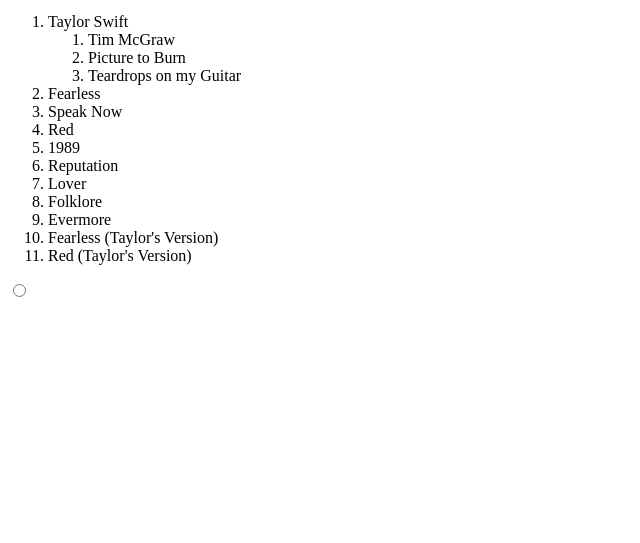
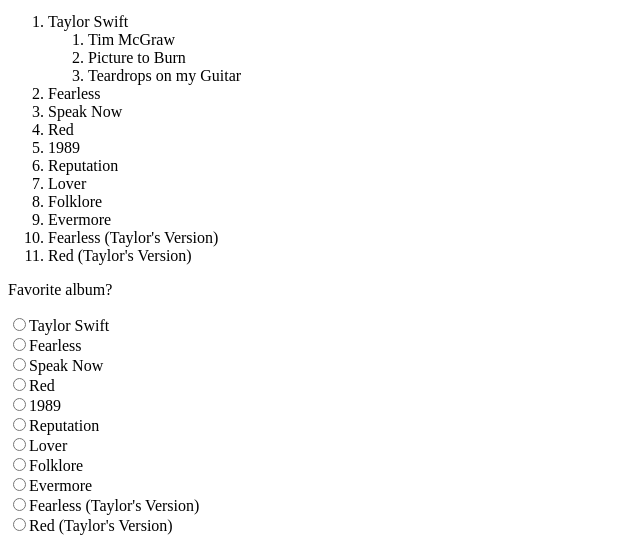
Before and after one commit to Reni1307/Reni1307.github.io, a plain HTML site: page index.html in a window 1280 px wide. Shown: the part 403-946 px from the top of the page, without its empty margins (0-640 px from the left). Before the commit the page ends 800 px from the top, so only its background shows below. Drawn offline with Linux system fonts and the light colour scheme.

Commit message:
Update index.html

```diff
--- a/index.html
+++ b/index.html
@@ -1,5 +1,5 @@
 <h1 style="color: blue;">Taylor Swift Discography Poll</h1>
-<a href="#"><img src="https://eaglenationonline.com/wp-content/uploads/2021/03/Untitled-design.png" alt="Taylor Swift name and album collage"></a>
+<a href="https://eaglenationonline.com/wp-content/uploads/2021/03/Untitled-design.png"><img src="https://eaglenationonline.com/wp-content/uploads/2021/03/Untitled-design.png" alt="Taylor Swift name and album collage"></a>
 <main>
 <div>
 <p>Albums:</p>
@@ -22,5 +22,16 @@
 <li>Red (Taylor's Version)</li>
 </ol>
 </p>
-<label><input type="radio" name=""
+<p>Favorite album?</p>
+<label><input type="radio" name="taylorswift-fearless-speaknow-red-1989-reputation-lover-folklore-evermore-fearless(taylor'sversion)-red(taylor'sversion)">Taylor Swift</label><br>
+<label><input type="radio" name="taylorswift-fearless-speaknow-red-1989-reputation-lover-folklore-evermore-fearless(taylor'sversion)-red(taylor'sversion)">Fearless</label><br>
+<label><input type="radio" name="taylorswift-fearless-speaknow-red-1989-reputation-lover-folklore-evermore-fearless(taylor'sversion)-red(taylor'sversion)">Speak Now</label><br>
+<label><input type="radio" name="taylorswift-fearless-speaknow-red-1989-reputation-lover-folklore-evermore-fearless(taylor'sversion)-red(taylor'sversion)">Red</label><br>
+<label><input type="radio" name="taylorswift-fearless-speaknow-red-1989-reputation-lover-folklore-evermore-fearless(taylor'sversion)-red(taylor'sversion)">1989</label><br>
+<label><input type="radio" name="taylorswift-fearless-speaknow-red-1989-reputation-lover-folklore-evermore-fearless(taylor'sversion)-red(taylor'sversion)">Reputation</label><br>
+<label><input type="radio" name="taylorswift-fearless-speaknow-red-1989-reputation-lover-folklore-evermore-fearless(taylor'sversion)-red(taylor'sversion)">Lover</label><br>
+<label><input type="radio" name="taylorswift-fearless-speaknow-red-1989-reputation-lover-folklore-evermore-fearless(taylor'sversion)-red(taylor'sversion)">Folklore</label><br>
+<label><input type="radio" name="taylorswift-fearless-speaknow-red-1989-reputation-lover-folklore-evermore-fearless(taylor'sversion)-red(taylor'sversion)">Evermore</label><br>
+<label><input type="radio" name="taylorswift-fearless-speaknow-red-1989-reputation-lover-folklore-evermore-fearless(taylor'sversion)-red(taylor'sversion)">Fearless (Taylor's Version)</label><br>
+<label><input type="radio" name="taylorswift-fearless-speaknow-red-1989-reputation-lover-folklore-evermore-fearless(taylor'sversion)-red(taylor'sversion)">Red (Taylor's Version)</label><br>
 </main>
```
